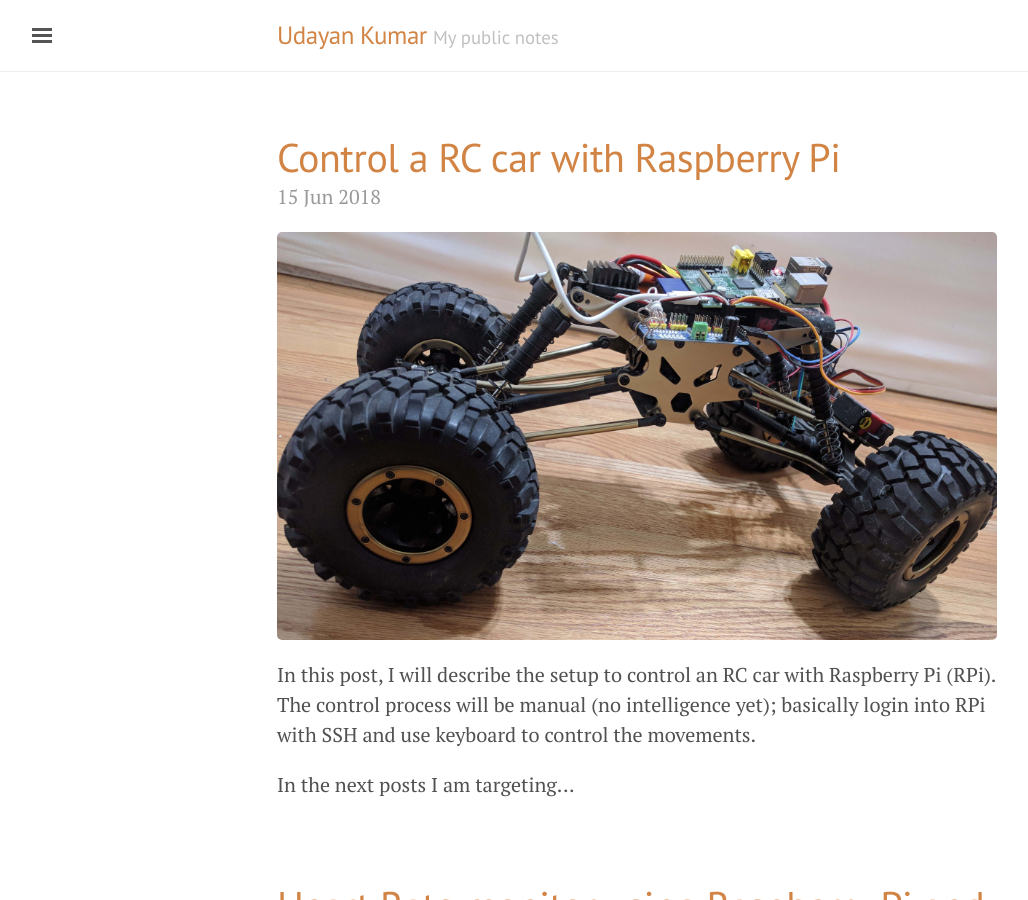
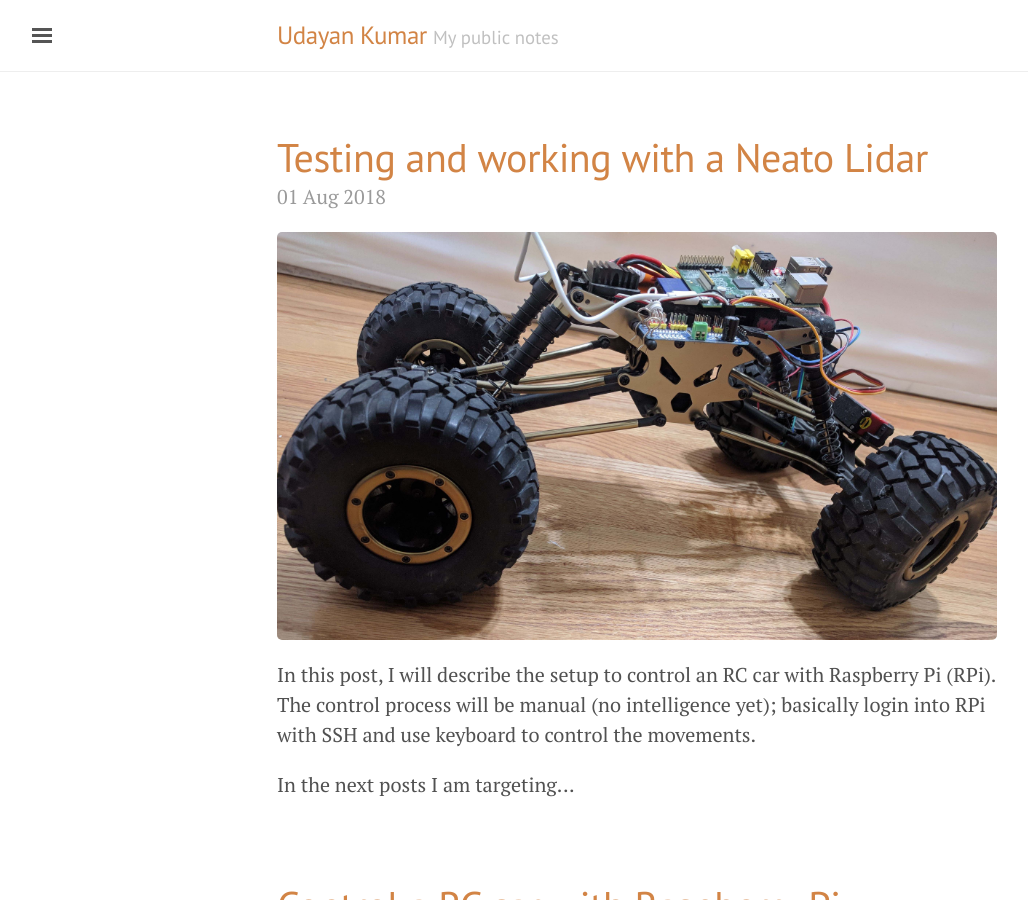
Before and after one commit to udayankumar/udayankumar.github.io, a Jekyll site: the page built from index.html, in a window 1280 px wide and 900 px high. Shown: the whole window, without its empty margins (3-1031 px from the left). Built offline with Jekyll 4.4.1, drawn with Linux system fonts in a browser that asks for light colours; the list of posts is cut into pages by our own code; some of the changed lines change nothing that is shown.

Commit message:
adding seo plugin

````diff
--- a/_config.yml
+++ b/_config.yml
@@ -10,6 +10,7 @@
 url:                 http://udayankumar.com/
 baseurl:
 paginate:            5
+future: true
 
 # About/contact
 author:
@@ -22,3 +23,4 @@
 plugins:
     - jekyll-sitemap
     - jekyll-paginate
+    - jekyll-seo-tag
--- a/_includes/head.html
+++ b/_includes/head.html
@@ -27,4 +27,5 @@
 
   <!-- RSS -->
   <link rel="alternate" type="application/rss+xml" title="RSS" href="/atom.xml">
+  {% seo %}
 </head>
--- /dev/null
+++ b/_posts/2018-08-01-working-with-lidar.md
@@ -0,0 +1,158 @@
+---
+layout: post
+title: Testing and working with a Neato Lidar
+comments: true
+tags: [raspberry, ESC, RC, car, autonomous, Lidar, Neato]
+---
+
+![help](/assets/images/sideView.jpg)
+
+In this post, I will describe the setup to control an RC car with Raspberry Pi (RPi).
+The control process will be manual (no intelligence yet); basically login into RPi with SSH and use keyboard to control the movements.
+
+In the next posts I am targeting to showcase the use of lidar and auto navigation.
+
+
+
+## Components
+
+- A Good quality RC car (one that uses a servo motor for turning the wheels and uses [ESC](https://en.wikipedia.org/wiki/Electronic_speed_control)).
+I am using Red Cat's  [Everest monster truck](https://www.amazon.com/Redcat-Racing-Everest-10-Waterproof-Electronics/dp/B00O9MSR78).
+[Donkey car](http://www.donkeycar.com/) recommend using an [exceed truck](https://www.amazon.com/dp/9269802086). I have not used it but it has great price and reviews.
+Having a smaller car helps in testing indoors.
+- A [Raspberry PI with WiFi](https://www.amazon.com/Raspberry-Pi-RASPBERRYPI3-MODB-1GB-Model-Motherboard/dp/B01CD5VC92/) . I am using an older raspberry pi 2 with a wifi dongle.
+- A Servo driver (SD). From [Amazon](https://www.amazon.com/HiLetgo-PCA9685-Channel-12-Bit-Arduino/dp/B01D1D0CX2/)  or a little bit expensive one from [Adafruit](https://www.amazon.com/Adafruit-16-Channel-12-bit-Servo-Driver/dp/B01G61MZF4).
+ If you are okay with the wait then you can get them for less than $2 from China. It is used more for convenience and easy separation of power source between RPi and motors.
+- Several jumper cables - female to female. [This set](https://www.amazon.com/Haitronic-Multicolored-Breadboard-Arduino-raspberry/dp/B01LZF1ZSZ/) has a set of assorted cables.
+- A USB portable phone battery charger - to power Raspberry Pi.
+
+
+## Overview
+Below is a high level overview of the steps.
+- Remove and replace the RC receiver on the car with servo driver (SD)
+- Connect raspberry pi to SD
+- Software setup on Raspberry Pi
+- Calibrate/play around with driver output to setup limits
+
+
+## Detailed steps
+
+I will now go into the details of each of the above steps.
+
+### 1. SD Connections
+
+I am using a servo driver (SD) because it is convenient to control multiple servos while maintaining electrical separation between Raspberry Pi (RPi) and motors.
+It is possible using the [latest RPi](https://www.raspberrypi.org/forums/viewtopic.php?t=109006) to control multiple servos from GPIO pins as long as the motors
+are powered through a differnet power supply.
+If you want to pursue that route, [pigpio](http://abyz.me.uk/rpi/pigpio/index.html) seems to be a good library with python interface. I have not used it personally.
+In my Red Cat car, the ESC/BEC connects directly to the battery and powers the RC receiver  and the turn servo (via RC receiver).
+When we replace the RC receiver by SD, ESC continues to power the drive motor and provides V+ to SD which continues to powers the turn motor.
+The ESC control is similar to servo control, so now we can control both the motors via SD.
+
+
+
+Remove RC receiver and install the servo driver (SD)  in place. A RC receiver looks like the picture below.  RC receiver should have an antenna sticking out.
+
+![help](/assets/images/RCReceiver.jpg)
+
+
+Next, connect the motor cables removed from the RC receiver to the SD, make sure that the cable connected to -ve side of the RC receiver
+(ground) is connected to the black terminal on SD, rest will line up automatically.
+The middle (Red) on SD should connect to the +ve terminal and the top (Yellow) terminal on SD should connect
+to the wire previously connected to the Signal terminal on the radio receiver.
+
+The numbering on the ports starts from 0. We will use these port number to later identify turn and drive motors in the python code.
+
+**Note:** Before removing any connections take pictures of the existing connections from several angles so that we can go back to the out-of-box configurations if needed.
+
+**Note1:** Links on Servo control [1](https://en.wikipedia.org/wiki/Servo_control), [2](https://www.adafruit.com/product/815) , [3](https://www.pololu.com/blog/17/servo-control-interface-in-detail)
+
+### 2. RPi Connections
+
+We need to connect four GPIO pins from RPi to the side pins on the SD (check the image below). This particular SD can be controlled over I2C protocol.
+Below is the list of pin connections.
+
+
+|Pin on RPi| Pin on MD  | Purpose  |
+|---|---|---|
+| 1 (VCC 3.3V)   | VCC  | Powers SD  |
+| 3 (SDA) | SDA  | I2C  |
+| 5 (SCL) | SCL  | I2C  |
+| 6 (GND) | GND| Ground  |
+
+
+![help](/assets/images/motorDriverConnections_lowres.jpg)
+
+Here is a [detailed diagram](https://raspberrypi.stackexchange.com/questions/12966/) for pin layout and numbering on different versions of RPi.
+Above numbering might be different for your version of RPi.
+
+Leave V+ and OE pins unconnected on SD. V+ pin is used to power the load. Since we have already connected
+ESC’s three pin adapter which has V+, we don’t have to use this pin.
+
+Next, connect the usb power supply to power the RPi.
+
+
+### 3. Software setup on Raspberry Pi
+
+(If you are new to RPi, I recommend following [this](https://projects.raspberrypi.org/en/projects/raspberry-pi-getting-started) guide to get started with RPi)
+
+
+When running for the first time, we need to enable I2C module on RPi. The detailed instructions are
+[here](https://learn.adafruit.com/adafruits-raspberry-pi-lesson-4-gpio-setup/configuring-i2c).
+Briefly said, run sudo raspi-config from terminal and from the Advanced Options enable I2C; Reboot.
+
+Now install AdaFruit’s PCA9685 (SD) library:
+
+```
+sudo apt-get install git build-essential python-dev
+cd ~
+git clone https://github.com/adafruit/Adafruit_Python_PCA9685.git
+cd Adafruit_Python_PCA9685
+sudo python setup.py install
+```
+This library provides an easy interface to the SD driver. In the next section, we are going to use two python scripts to test,
+ calibrate, and control the RC car. Download the script from [here](https://github.com/udayankumar/RC-car-raspberry/blob/master/testCalibrate)
+
+(Note: For controlling the RC car remotely, You should be able to connect your RPi to a WiFi network and login over ssh)
+
+### 4. Test before run
+
+First, we will run the [simpletest.py](https://github.com/udayankumar/RC-car-raspberry/blob/master/testCalibrate/simpletest.py) to make sure
+connections are correct. This script is based on the example provided in Adafruit's library. Main modification is the
+[PWM](https://en.wikipedia.org/wiki/Servo_control) frequency for ESC which I have set to 50.
+
+   This code continuously moves the motor from one extreme to another extreme.
+ The extremes are defined [here](https://github.com/udayankumar/RC-car-raspberry/blob/a211c90fa0ebe8a140ec893f8f33b9edc57ca049/testCalibrate/simpletest.py#L31).
+ I have iteratively calibrated the extremes (pulse length) to match the extremes supported by the motor. You will have to calibrate for your own car.
+  Run this code for all the motors in your RC to make sure that SD is connected properly and ESC is controllable. SD channel/motor to control can be selected
+ [here](https://github.com/udayankumar/RC-car-raspberry/blob/a211c90fa0ebe8a140ec893f8f33b9edc57ca049/testCalibrate/simpletest.py#L38).
+
+Run using
+```
+python testsimple.py
+```
+
+
+
+
+![help](/assets/images/turn.gif)  | ![help](/assets/images/fwd.gif)
+testing turns | testing drive
+
+
+
+**Note:** when running the above code make sure the car is secure and wheels do not touch anything.
+
+
+### 5. Run
+
+With the connections tested, we are now in position to control the car from RPi. Again for the first test, please make sure that car is secure and wheel cannot touch anything.
+We will now run the controltest.py script. Set your channels [here](https://github.com/udayankumar/RC-car-raspberry/blob/a211c90fa0ebe8a140ec893f8f33b9edc57ca049/testCalibrate/controltest.py#L92).
+The extreme pulse length values discovered when running the simpletest.py can be now set [here](https://github.com/udayankumar/RC-car-raspberry/blob/a211c90fa0ebe8a140ec893f8f33b9edc57ca049/testCalibrate/controltest.py#L23)
+
+Run using
+```
+python controltest.py
+```
+
+
+Use arrow keys to move the turn and driver motors. You might have to hold the keys a little bit longer to increase the speed or the angle of the turn faster. Press `q` to exit.
````
